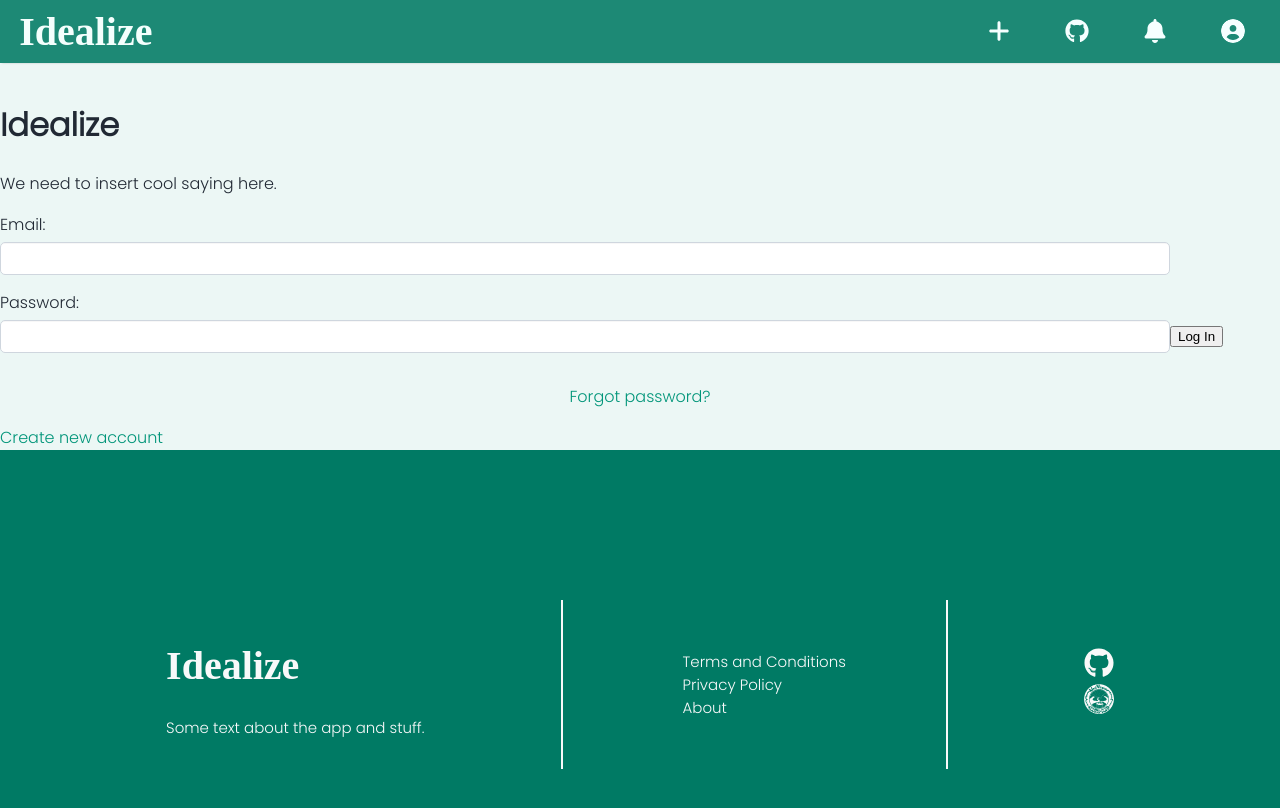
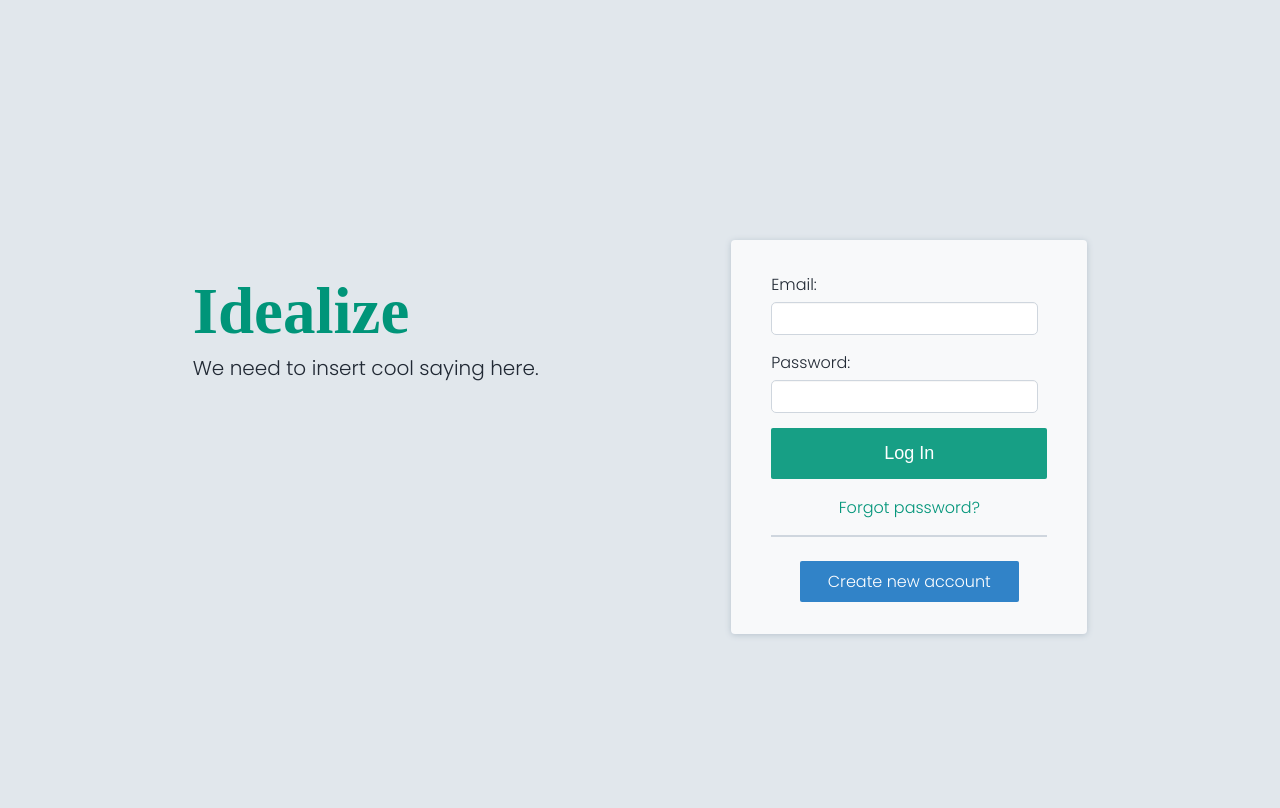
Before and after one commit to mariam-mimi/idealize, a Next.js app: page /login in a window 1280 px wide. Shown: the top 808 px of the page. Built offline with nearby package versions, Linux system fonts and the light colour scheme.

Commit message:
Fix styling for user form components

```diff
--- a/components/LogInForm.js
+++ b/components/LogInForm.js
@@ -1,15 +1,31 @@
+import styles from '../styles/UserForm.module.css';
+
 export default function LogInForm() {
   return (
     <div>
-      <form method="post" className="login-form">
-        <div>
-          <label htmlFor="mail">Email:</label>
-          <input type="email" id="mail" name="user_email" />
+      <form method="post" className={styles.loginForm}>
+        <fieldset className={styles.formGroup}>
+          <label htmlFor="mail" className={styles.formLabel}>
+            Email:
+          </label>
+          <input
+            type="email"
+            id="mail"
+            name="user_email"
+            className={styles.formControl}
+          />
 
-          <label htmlFor="password">Password:</label>
-          <input type="password" id="password" name="user_password" />
+          <label htmlFor="password" className={styles.formLabel}>
+            Password:
+          </label>
+          <input
+            type="password"
+            id="password"
+            name="user_password"
+            className={styles.formControl}
+          />
 
-          <button type="submit" className="login-btn">
+          <button type="submit" className={styles.loginBtn}>
             Log In
           </button>
 
@@ -17,12 +33,16 @@ export default function LogInForm() {
             <p className="text-center">Forgot password?</p>
           </a>
 
-          <span className="form-line"></span>
+          <span className={styles.formLine}></span>
 
-          <a role="button" href="sign-up.html" className="create-account-btn">
+          <a
+            role="button"
+            href="sign-up.html"
+            className={styles.createAccountBtn}
+          >
             Create new account
           </a>
-        </div>
+        </fieldset>
       </form>
     </div>
   );
--- a/pages/_app.js
+++ b/pages/_app.js
@@ -3,11 +3,11 @@ import Layout from '../components/Layout';
 import '../styles/main.css';
 
 function MyApp({ Component, pageProps }) {
-  return (
-    <Layout>
-      <Component {...pageProps} />
-    </Layout>
-  );
+  // Check to see if there is a specific layout we should use, if not use the default one
+  const getLayout =
+    Component.overrideLayout || ((page) => <Layout>{page}</Layout>);
+
+  return getLayout(<Component {...pageProps} />);
 }
 
 export default MyApp;
--- a/pages/login.js
+++ b/pages/login.js
@@ -1,13 +1,21 @@
+import { background } from '../styles/UserForm.styles';
+import styles from '../styles/UserForm.module.css';
+
 import LogInForm from '../components/LogInForm';
 
 export default function LoginPage() {
   return (
-    <div className="login-flex">
+    <div className={styles.loginFlex}>
       <div>
-        <h1 className="login-h1">Idealize</h1>
+        <h1 className={styles.loginH1}>Idealize</h1>
         <p>We need to insert cool saying here.</p>
       </div>
       <LogInForm />
+      <style jsx global>
+        {background}
+      </style>
     </div>
   );
 }
+
+LoginPage.overrideLayout = (page) => page;
--- /dev/null
+++ b/styles/UserForm.module.css
@@ -0,0 +1,121 @@
+.loginFlex {
+  display: flex;
+  justify-content: space-evenly;
+  margin-top: 150px;
+}
+
+.loginH1 {
+ font-family: 'Libre Bodoni', serif;
+ font-size: 65px;
+ color: var(--green-4);
+ margin-bottom: 0;
+}
+
+.loginH1 ~ p {
+ font-size: 20px;
+ color: var(--grey-7);
+ margin-top: 4px;
+}
+
+.loginForm {
+ background-color: var(--grey-1);
+ max-width: 300px;
+ margin: 10px auto;
+ padding: 22px 28px;
+ color: var(--grey-7);
+ font-size: 16px;
+ border-radius: 4px;
+ box-shadow: 0px 1px 6px var(--grey-4);
+}
+
+.signupForm {
+ background-color: var(--grey-1);
+ max-width: 300px;
+ margin: 80px auto 0px;
+ padding: 22px 28px;
+ color: var(--grey-7);
+ font-size: 16px;
+ border-radius: 4px;
+ box-shadow: 0px 1px 6px var(--grey-4);
+}
+
+.formHeader {
+ text-align: center;
+ margin: 0 0 30px 0;
+}
+
+.formGroup {
+ padding: 10px;
+ border: none;
+}
+
+.formControl[type="email"],
+.formControl[type="password"],
+.formControl[type="text"] {
+ color: #212934;
+ border-style: none;
+ border: solid 1px var(--grey-3);
+ border-radius: 5px;
+ box-shadow: 0 1px 0 rgba(0,0,0,0.03) inset;
+ outline: 0;
+ padding: 8px;
+ width: 90%;
+ margin-bottom: 15px;
+}
+
+.formControl:focus {
+ border: solid 1px var(--green-3);
+}
+
+.formLabel {
+ display: block;
+ margin-bottom: 5px;
+}
+
+.loginBtn {
+ padding: 15px 30px;
+ color: #FFF;
+ background-color: var(--green-3);
+ font-size: 18px;
+ text-align: center;
+ font-style: normal;
+ border: none;
+ border-radius: 2px;
+ width: 100%;
+ cursor: pointer;
+}
+
+.loginBtn:hover {
+ background-color: var(--green-5);
+}
+
+.createAccountBtn {
+ background-color: var(--blue-4);
+ color: white;
+ text-decoration: none;
+ padding: 8px 20px 8px 20px;
+ border-radius: 2px;
+ display: flex;
+ justify-content: center;
+ width: 65%;
+ margin: auto;
+}
+
+.createAccountBtn:hover {
+ color: white;
+}
+
+.createAccountBtn:hover {
+ background-color: var(--blue-5);
+ text-decoration: none;
+}
+
+.formLine {
+ border-top: 2px solid var(--grey-3);
+ padding-right: 100%;
+}
+
+/* Back to log-in link, in sign-up.html, styles */
+.signupForm p {
+ font-size: 15px;
+}
--- /dev/null
+++ b/styles/UserForm.styles.js
@@ -0,0 +1,64 @@
+import css from 'styled-jsx/css';
+
+export const background = css.global`
+  :root {
+    /* grey color variables going from darkest (7) to lightest (1) */
+    --grey-7: #212934;
+    --grey-6: #5f6b7a;
+    --grey-5: #8895a7;
+    --grey-4: #b8c4ce;
+    --grey-3: #cfd6de;
+    --grey-2: #e1e7ec;
+    --grey-1: #f8f9fa;
+
+    /* green color variables going from darkest (6) to lightest (1) */
+    --green-6: #006553;
+    --green-5: #007a64;
+    --green-4: #009579;
+    --green-3: #179f85;
+    --green-2: #2ca890;
+    --green-1: #3fb09a;
+
+    /* blue color variables going from darkest (7) to lightest (1) */
+    --blue-7: #203d54;
+    --blue-6: #1a4971;
+    --blue-5: #2368a2;
+    --blue-4: #3183c8;
+    --blue-3: #63a2d8;
+    --blue-2: #aad4f5;
+    --blue-1: #eff8ff;
+
+    /* red color variables going from darkest (7) to lighest (1) */
+    --red-7: #611818;
+    --red-6: #891b1b;
+    --red-5: #b82020;
+    --red-4: #dc3030;
+    --red-3: #e46464;
+    --red-2: #f5aaaa;
+    --red-1: #fce8e8;
+  }
+
+  body {
+    background-color: var(--grey-2);
+    color: var(--grey-7);
+    font-family: 'Poppins', sans-serif;
+  }
+
+  /* changes higlight color */
+  ::selection {
+    background-color: var(--green-3);
+    color: var(--grey-1);
+  }
+
+  a {
+    color: var(--green-4);
+  }
+
+  a:hover {
+    color: var(--green-1);
+  }
+
+  .text-center {
+    text-align: center;
+  }
+`;
```
Also changed, not shown: components/CreateUserForm.js (+32 -10 lines), pages/register.js (+12 -1 lines).
